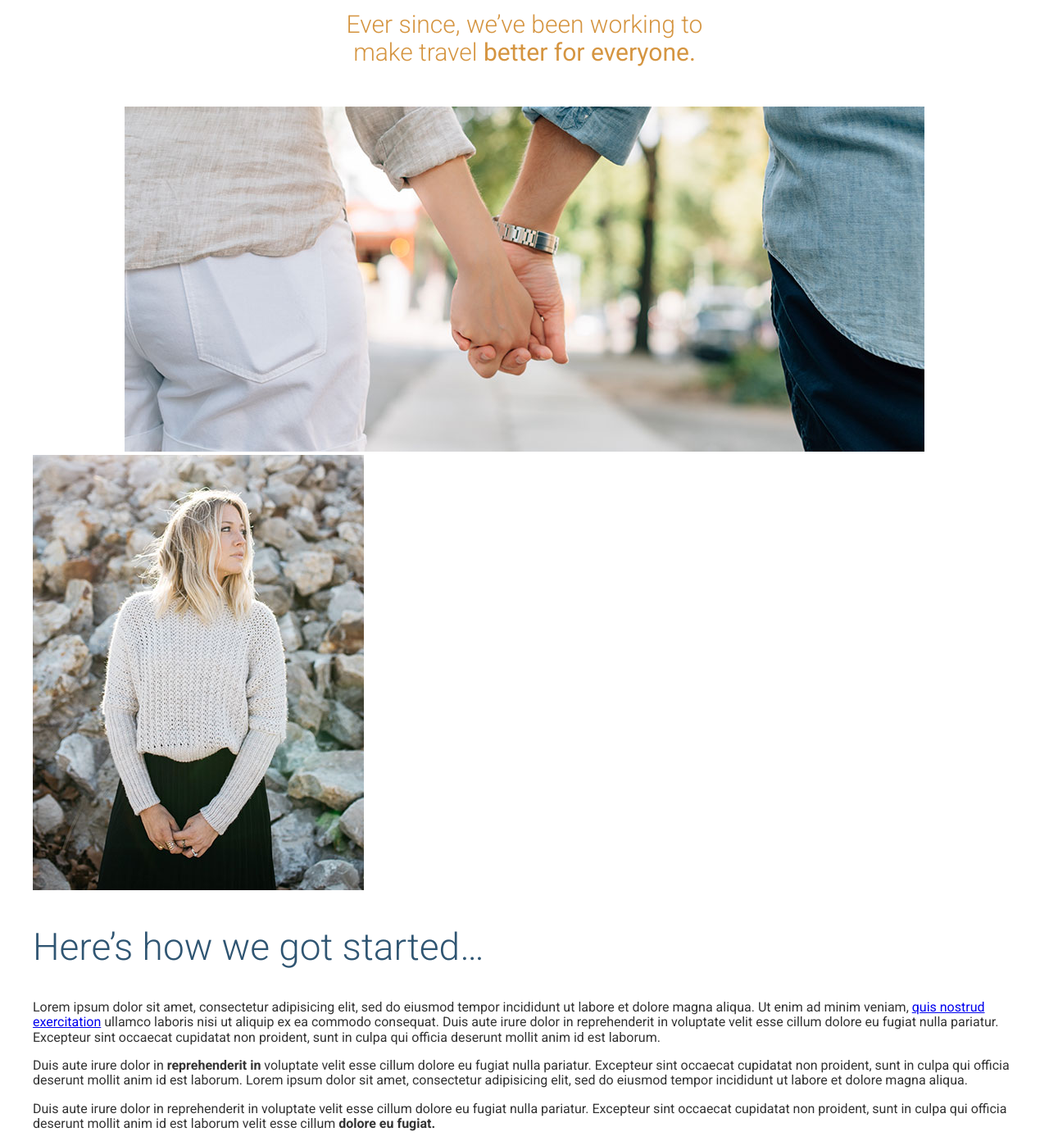
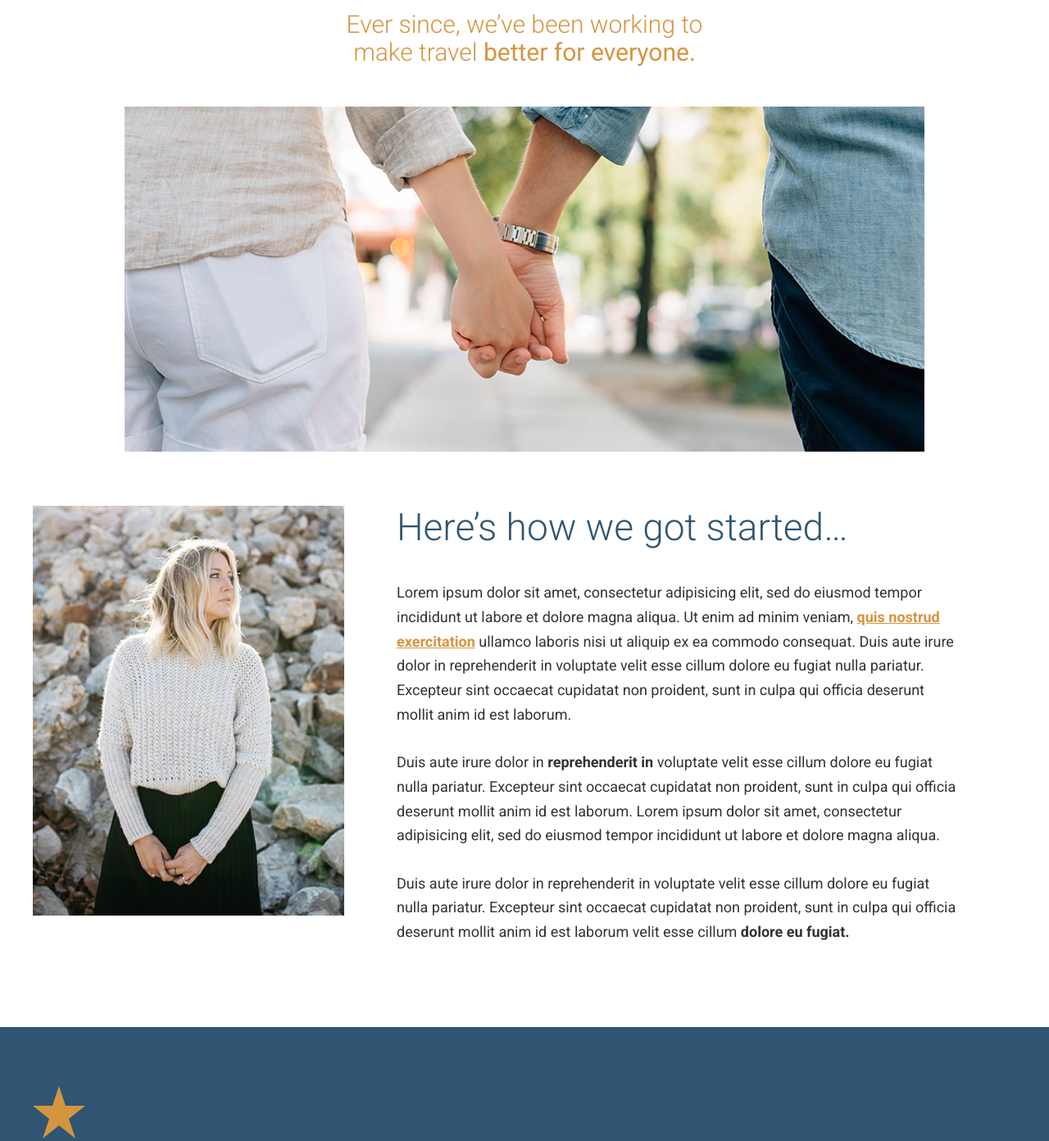
Before and after one commit to RaudelGomez/hello, a website: page app/index.html in a window 1280 px wide. Shown: the part 960-2352 px from the top of the page at 82% size. Drawn offline with Linux system fonts and the light colour scheme.

Commit message:
hasta-leccion-26

```diff
--- a/app/assets/styles/base/_global.css
+++ b/app/assets/styles/base/_global.css
@@ -9,3 +9,12 @@ img {
 	max-width: 100%;
 	height: auto;
 }
+
+*{
+	box-sizing: border-box;
+}
+
+a {
+	color: $mainOrange;
+
+}
--- a/app/assets/styles/base/_mixins.css
+++ b/app/assets/styles/base/_mixins.css
@@ -15,3 +15,12 @@
 	 @mixin-content;
 	}
 }
+
+
+@define-mixin clearfix {
+	&::after {
+		content: "";
+		clear: both;
+		display: table;
+	}
+}
--- /dev/null
+++ b/app/assets/styles/modules/_generic-content-container.css
@@ -0,0 +1,15 @@
+.generic-content-container {
+	p {
+		line-height: 1.65;
+		margin: 1.8rem 0;
+
+		@mixin atSmall {
+		font-size: 1.125rem;
+		}
+	}
+
+	p a {
+		font-weight: 700;
+
+	}
+}
--- a/app/assets/styles/modules/_headline.css
+++ b/app/assets/styles/modules/_headline.css
@@ -1,7 +1,12 @@
 .headline {
 	font-weight: 300;
-	font-size: 2.875rem;
+	font-size: 1.9rem;
 	color: $mainBlue;
+
+
+	@mixin atSmall {
+		font-size: 2.875rem;
+	}
 
 	&--centered {
 		text-align: center;
@@ -12,7 +17,10 @@
 	}
 
 	&--small {
+		font-size: 1.2rem;
+		@mixin atSmall {
 		font-size: 1.875rem;
+	}
 	}
 
 	&--narrow {
@@ -32,4 +40,8 @@
 	&--b-margin-large {
 		margin-bottom: 1.6em;
 	}
+
+	&--no-t-margin {
+		margin-top: 0;
+	}
 }
--- a/app/assets/styles/modules/_page-section.css
+++ b/app/assets/styles/modules/_page-section.css
@@ -1,5 +1,12 @@
 .page-section {
-	padding: 4.5rem 0;
+
+	padding: 1.2rem 0;
+
+	@mixin atMedium {
+		padding: 4.5rem 0;
+	}
+
+
 
 	&__blue {
 		background-color: $mainBlue;
--- /dev/null
+++ b/app/assets/styles/modules/_row.css
@@ -0,0 +1,44 @@
+.row {
+
+	@mixin clearfix;
+
+	&--gutters {
+		padding-right: -4rem;
+	}
+
+	&--gutters > div {
+		padding-right: 4rem;
+	}
+
+	&__b-margin-until-medium {
+		margin-bottom: 1rem;
+	}
+
+
+	@mixin atMedium
+	{
+		&__b-margin-until-medium {
+		margin-bottom: 0;
+	    }
+
+		&__medium-4 {
+			float: left;
+			width: 33.33%;
+		}
+
+		&__medium-4--larger {
+			width: 37%;
+		}
+
+		&__medium-8 {
+			float: left;
+			width: 66.66%;
+		}
+
+		&__medium-8--smaller {
+			width: 63%;
+		}
+
+	}
+
+}
--- a/app/assets/styles/modules/_wrapper.css
+++ b/app/assets/styles/modules/_wrapper.css
@@ -1,11 +1,27 @@
 .wrapper {
+	overflow: hidden;
 	padding-left: 18px;
 	padding-right: 18px;
-	max-width: 1200px;
+	max-width: 1236px;
 	margin-left: auto;
 	margin-right: auto;
 
 	&--medium {
 		max-width: 976px;
 	}
+
+
+	.wrapper {
+		padding-right: 0;
+		padding-left: 0;
+	}
+
+	&--b-margin {
+		margin-bottom: 1rem;
+
+		@mixin atSmall {
+			margin-bottom: 3.875rem;
+		}
+
+	}
 }
--- a/app/assets/styles/styles.css
+++ b/app/assets/styles/styles.css
@@ -1,9 +1,11 @@
 @import "normalize.css";
+@import "base/_mixins";
+@import "base/_variables";
 @import "base/_global";
-@import "base/_variables";
-@import "base/_mixins";
 @import "modules/_large-hero";
 @import "modules/_btn";
 @import "modules/_wrapper";
 @import "modules/_page-section";
 @import "modules/_headline";
+@import "modules/_row";
+@import "modules/_generic-content-container";
--- a/app/index.html
+++ b/app/index.html
@@ -49,15 +49,29 @@
       <h2 class="headline headline--centered headline-light headline--b-margin-small">The first trip we planned <strong>was our own.</strong></h2>
       <h3 class="headline headline--centered headline--orange headline--small headline--narrow headline-light headline--b-margin-large">Ever since, we&rsquo;ve been working to make travel  <strong>better for everyone.</strong></h3>
 
-      <div class="wrapper wrapper--medium">
-        <img src="assets/images/first-trip.jpg" alt="Couple walking down a street.">
+      <div class="wrapper wrapper--medium wrapper--b-margin">
+        <img sizes="(min-width: 970px) 976px, 100vw" srcset="assets/images/first-trip-low-res.jpg 565w, assets/images/first-trip.jpg 976w, assets/images/first-trip-hi-dpi.jpg 1952w" alt="Couple walking down a street.">
       </div>
-      <img src="assets/images/our-start.jpg" alt="Our founder, Jane Doe">
 
-      <h2 class="headline">Here&rsquo;s how we got started&hellip;</h2>
-      <p>Lorem ipsum dolor sit amet, consectetur adipisicing elit, sed do eiusmod tempor incididunt ut labore et dolore magna aliqua. Ut enim ad minim veniam, <a href="#">quis nostrud exercitation</a> ullamco laboris nisi ut aliquip ex ea commodo consequat. Duis aute irure dolor in reprehenderit in voluptate velit esse cillum dolore eu fugiat nulla pariatur. Excepteur sint occaecat cupidatat non proident, sunt in culpa qui officia deserunt mollit anim id est laborum.</p>
-      <p>Duis aute irure dolor in <strong>reprehenderit in</strong> voluptate velit esse cillum dolore eu fugiat nulla pariatur. Excepteur sint occaecat cupidatat non proident, sunt in culpa qui officia deserunt mollit anim id est laborum. Lorem ipsum dolor sit amet, consectetur adipisicing elit, sed do eiusmod tempor incididunt ut labore et dolore magna aliqua.</p>
-      <p>Duis aute irure dolor in reprehenderit in voluptate velit esse cillum dolore eu fugiat nulla pariatur. Excepteur sint occaecat cupidatat non proident, sunt in culpa qui officia deserunt mollit anim id est laborum velit esse cillum <strong>dolore eu fugiat.</strong></p>
+      <div class="row row--gutters">
+
+        <div class="row__medium-4 row__medium-4--larger row__b-margin-until-medium">
+          <picture>
+            <source srcset="assets/images/our-start.jpg" media="(min-width: 1020px)">
+            <source srcset="assets/images/our-start-portrait.jpg" media="(min-width: 800px)">
+            <img src="assets/images/our-start-landscape.jpg" alt="Our founder, Jane Doe">
+          </picture>
+        </div>
+
+        <div class="row__medium-8 row__medium-8--smaller">
+          <div class="generic-content-container">
+            <h2 class="headline headline--no-t-margin">Here&rsquo;s how we got started&hellip;</h2>
+            <p>Lorem ipsum dolor sit amet, consectetur adipisicing elit, sed do eiusmod tempor incididunt ut labore et dolore magna aliqua. Ut enim ad minim veniam, <a href="#">quis nostrud exercitation</a> ullamco laboris nisi ut aliquip ex ea commodo consequat. Duis aute irure dolor in reprehenderit in voluptate velit esse cillum dolore eu fugiat nulla pariatur. Excepteur sint occaecat cupidatat non proident, sunt in culpa qui officia deserunt mollit anim id est laborum.</p>
+            <p>Duis aute irure dolor in <strong>reprehenderit in</strong> voluptate velit esse cillum dolore eu fugiat nulla pariatur. Excepteur sint occaecat cupidatat non proident, sunt in culpa qui officia deserunt mollit anim id est laborum. Lorem ipsum dolor sit amet, consectetur adipisicing elit, sed do eiusmod tempor incididunt ut labore et dolore magna aliqua.</p>
+            <p>Duis aute irure dolor in reprehenderit in voluptate velit esse cillum dolore eu fugiat nulla pariatur. Excepteur sint occaecat cupidatat non proident, sunt in culpa qui officia deserunt mollit anim id est laborum velit esse cillum <strong>dolore eu fugiat.</strong></p>
+          </div>
+        </div>
+      </div>
     </div>
 
   </div>
--- a/app/temp/styles/styles.css
+++ b/app/temp/styles/styles.css
@@ -360,6 +360,15 @@ img {
 	height: auto;
 }
 
+*{
+	box-sizing: border-box;
+}
+
+a {
+	color: #d59541;
+
+}
+
 .large-hero {
 	border-bottom: 10px solid #2f5572;
 	position: relative;
@@ -458,9 +467,10 @@ img {
 	}
 
 .wrapper {
+	overflow: hidden;
 	padding-left: 18px;
 	padding-right: 18px;
-	max-width: 1200px;
+	max-width: 1236px;
 	margin-left: auto;
 	margin-right: auto;
 }
@@ -469,9 +479,35 @@ img {
 		max-width: 976px;
 	}
 
+.wrapper .wrapper {
+		padding-right: 0;
+		padding-left: 0;
+	}
+
+.wrapper--b-margin {
+		margin-bottom: 1rem;
+
+	}
+
+@media(min-width: 530px) {
+
+.wrapper--b-margin {
+			margin-bottom: 3.875rem
+
+	}
+	}
+
 .page-section {
-	padding: 4.5rem 0;
+
+	padding: 1.2rem 0;
 }
+
+@media(min-width: 800px) {
+
+.page-section {
+		padding: 4.5rem 0;
+}
+	}
 
 .page-section__blue {
 		background-color: #2f5572;
@@ -480,9 +516,16 @@ img {
 
 .headline {
 	font-weight: 300;
-	font-size: 2.875rem;
+	font-size: 1.9rem;
 	color: #2f5572;
 }
+
+@media(min-width: 530px) {
+
+.headline {
+		font-size: 2.875rem;
+}
+	}
 
 .headline--centered {
 		text-align: center;
@@ -493,7 +536,14 @@ img {
 	}
 
 .headline--small {
-		font-size: 1.875rem;
+		font-size: 1.2rem;
+	}
+
+@media(min-width: 530px) {
+
+.headline--small {
+		font-size: 1.875rem
+	}
 	}
 
 .headline--narrow {
@@ -513,3 +563,66 @@ img {
 .headline--b-margin-large {
 		margin-bottom: 1.6em;
 	}
+
+.headline--no-t-margin {
+		margin-top: 0;
+	}
+
+.row::after {
+		content: "";
+		clear: both;
+		display: table;
+	}
+
+.row--gutters {
+		padding-right: -4rem;
+	}
+
+.row--gutters > div {
+		padding-right: 4rem;
+	}
+
+.row__b-margin-until-medium {
+		margin-bottom: 1rem;
+	}
+
+@media(min-width: 800px) {
+		.row__b-margin-until-medium {
+		margin-bottom: 0;
+	    }
+
+		.row__medium-4 {
+			float: left;
+			width: 33.33%;
+		}
+
+		.row__medium-4--larger {
+			width: 37%;
+		}
+
+		.row__medium-8 {
+			float: left;
+			width: 66.66%;
+		}
+
+		.row__medium-8--smaller {
+			width: 63%;
+		}
+	}
+
+.generic-content-container p {
+		line-height: 1.65;
+		margin: 1.8rem 0;
+	}
+
+@media(min-width: 530px) {
+
+.generic-content-container p {
+		font-size: 1.125rem
+	}
+	}
+
+.generic-content-container p a {
+		font-weight: 700;
+
+	}
--- a/gulpfile.js
+++ b/gulpfile.js
@@ -9,10 +9,6 @@ var cssImport = require('postcss-import');
 var mixins = require('postcss-mixins');
 var browserSync = require('browser-sync').create();
 
-
-gulp.task('default', function() {
-  console.log("Hooray - you created a Gulp task.");
-});
 
 gulp.task('html', function() {
   browserSync.reload();
```
